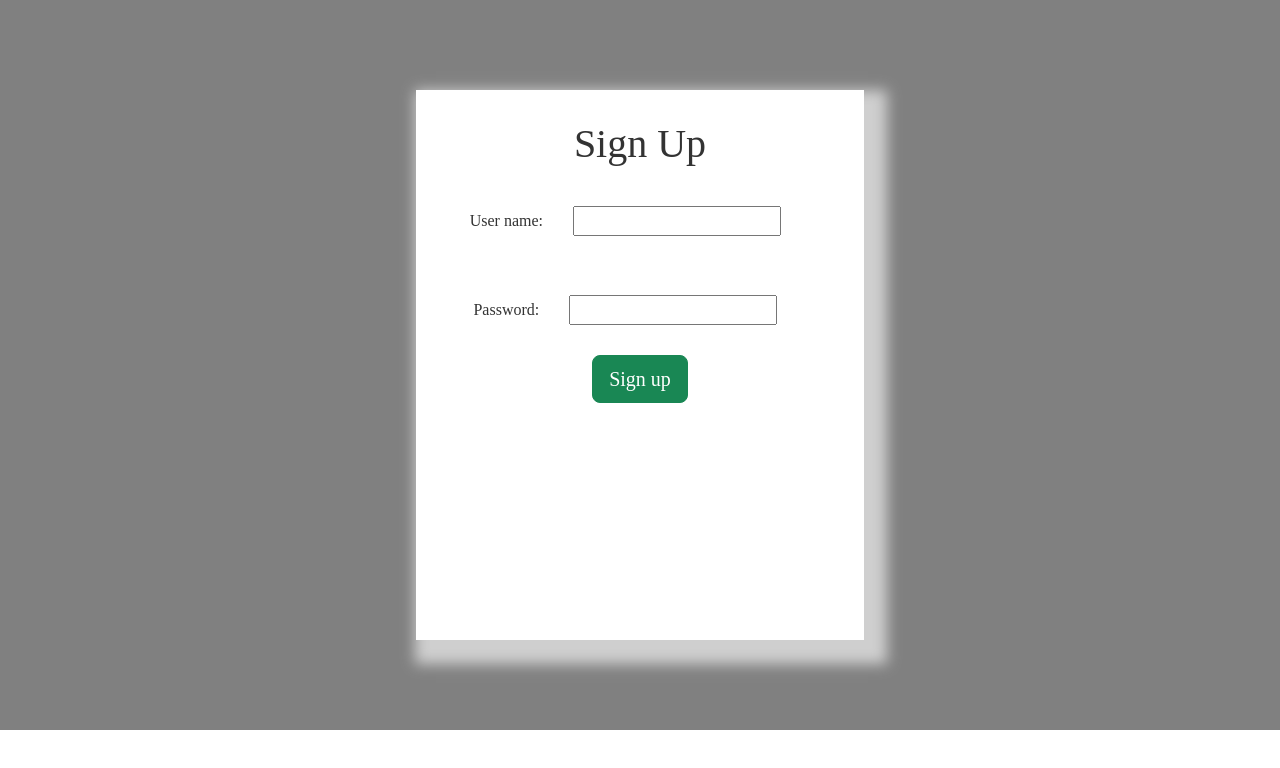
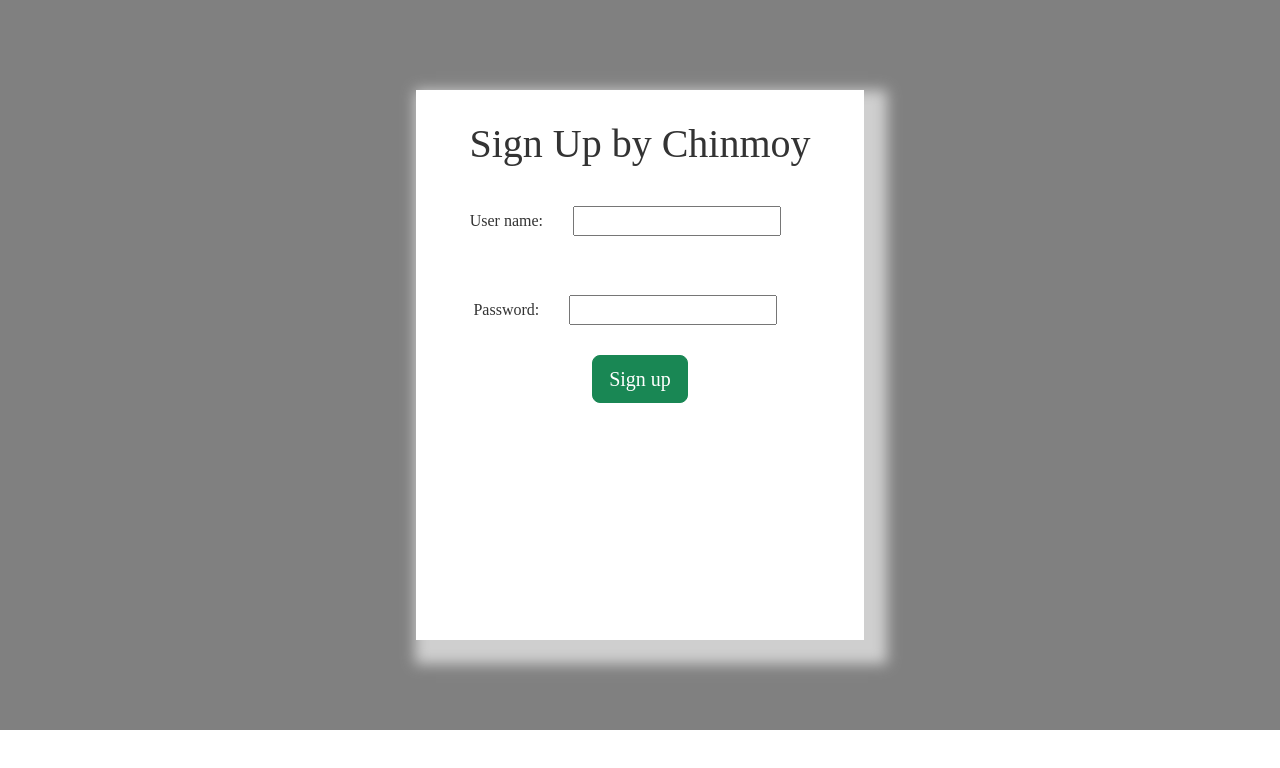
Before and after one commit to Chinmoy-M/Week2assignment, a React (Create React App) app: page /signup in a window 1280 px wide. Shown: the top 768 px of the page. Built offline with nearby package versions, Linux system fonts and the light colour scheme.

Commit message:
sign up page modified by Chinmoy

```diff
--- a/src/components/signup.js
+++ b/src/components/signup.js
@@ -52,7 +52,7 @@ const Signup = () => {
             <div className = "sub-main">
 
                 <div className = "container-fluid">
-                    <h1>Sign Up</h1>
+                    <h1>Sign Up by Chinmoy</h1>
                         <div><label>User name: </label>
                         <input type = "text"
                         required
```
